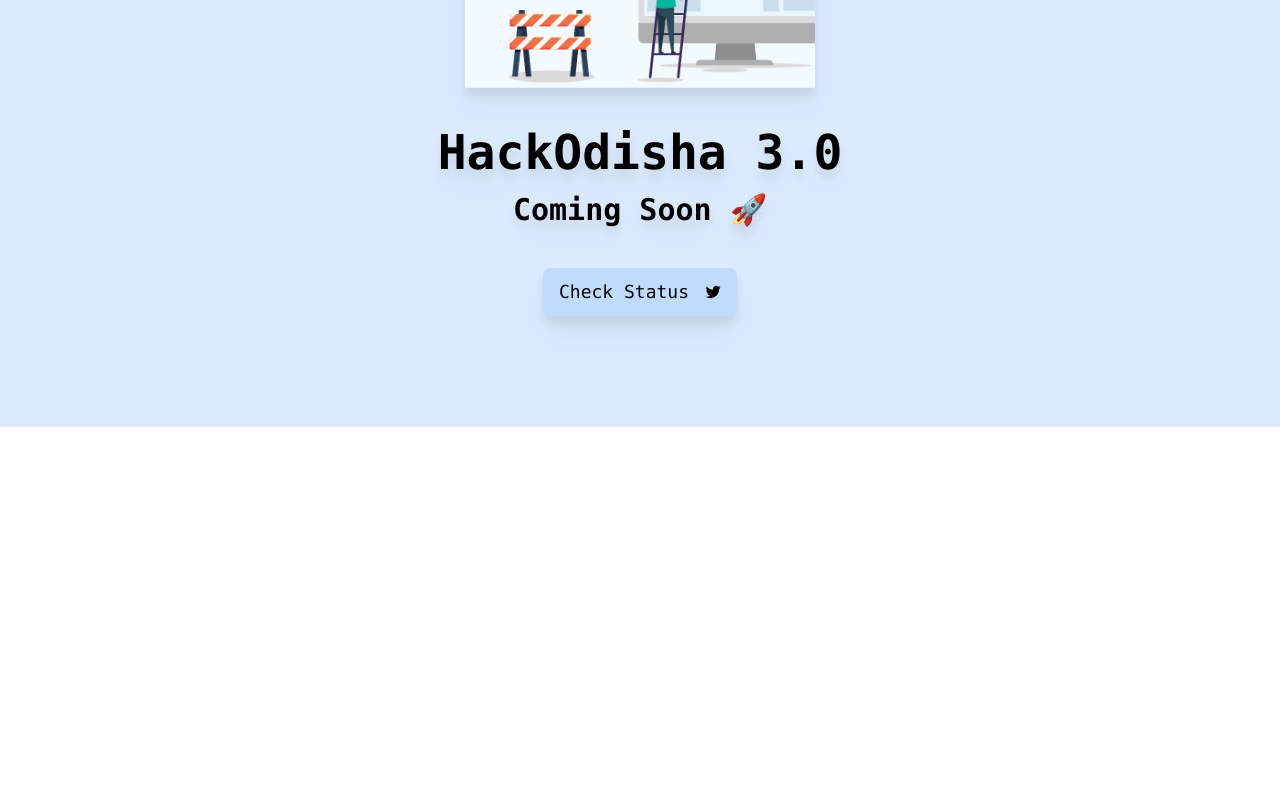
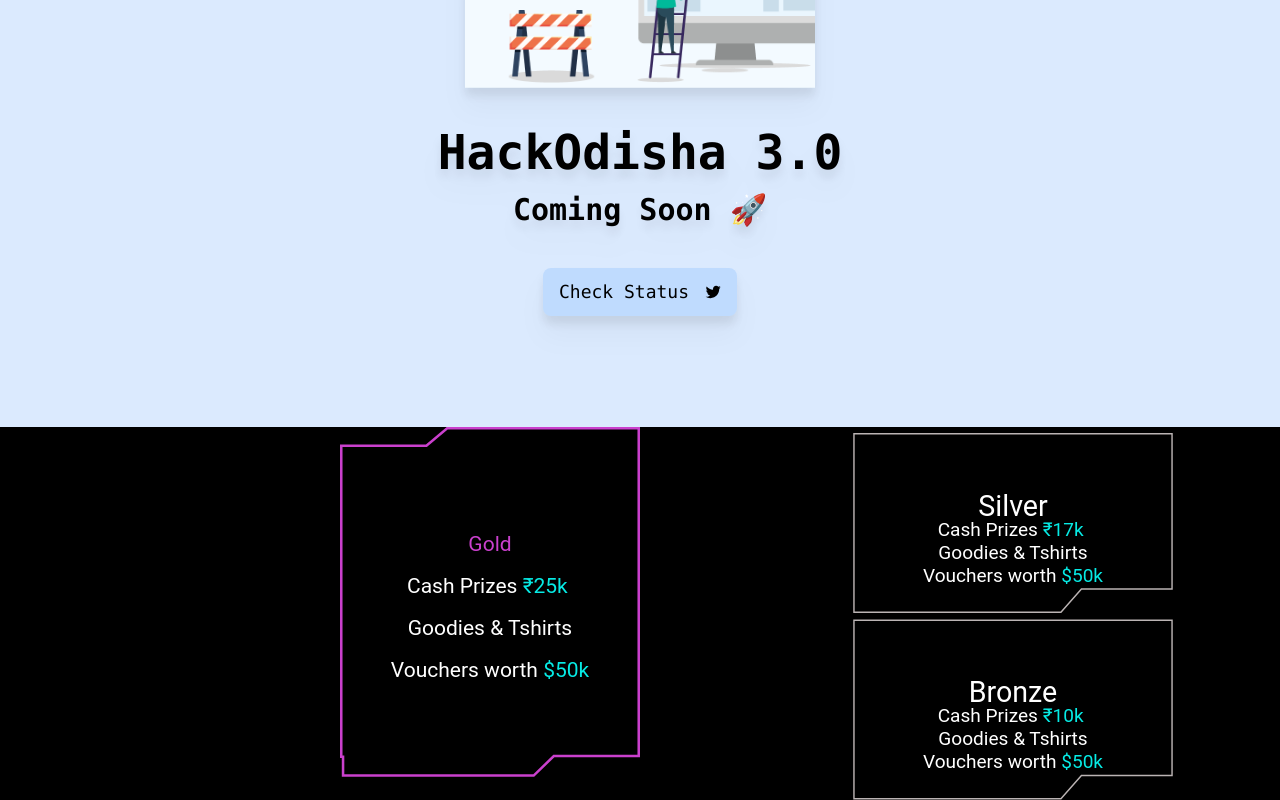
Before and after one commit to Hackodisha/Hackodisha2023, a Next.js app: page / in a window 1280 px wide. Shown: the part 373-1173 px from the top of the page. Before the commit the page ends 800 px from the top, so only its background shows below. Built offline with nearby package versions, Linux system fonts and the light colour scheme.

Commit message:
feat:track

```diff
--- a/src/app/page.js
+++ b/src/app/page.js
@@ -1,6 +1,7 @@
 "use client";
 import Player from "@/components/Player";
 import { useState } from "react";
+import Track from "@/components/track/Track";
 
 export default function Home() {
   const [counter, setCounter] = useState(0);
@@ -18,6 +19,7 @@ export default function Home() {
   };
 
   return (
+    <>
     <main className="flex min-h-screen min-w-screen flex-col items-center justify-center p-12 xl:p-0 md:text-2xl bg-blue-100">
       <div className="drop-shadow-xl flex-col flex gap-10 items-center ">
         <Player />
@@ -60,5 +62,8 @@ export default function Home() {
         </a>
       </div>
     </main>
+    <Track/>
+    </>
   );
+
 }
--- /dev/null
+++ b/src/components/track/Track.jsx
@@ -0,0 +1,52 @@
+function Track () {
+    return (
+        <div className="bg-black grid grid-cols-3 gap-0  ">
+
+        <div className=" items-center justify-center row-span-2 col-span-2   xl:p-0 md:text-2xl red   "
+        style={{
+           marginLeft:"330px"
+        }} >
+        <svg xmlns="http://www.w3.org/2000/svg" width="320" height="350" viewBox="0 0 714 833" fill="none" >
+<path d="M205.666 44.5001H3V785H7.25545V829.5H460.992L508.866 783H711V3.00012H255.135L205.666 44.5001Z" stroke="#CA40CD" stroke-width="6"/>
+<text x="50%" y="30%" dominant-baseline="middle" text-anchor="middle" font-size="50" font-family="Roboto" >
+    <tspan dy="2rem" width=" 129px" height=" 89.46px" font-Size="90px" line-height="180%" fill="#CA40CD" >Gold</tspan>
+    <tspan  x="50%" dy="2em" fill="#fff">Cash Prizes <tspan fill="#06EBE5"> ₹25k </tspan> </tspan>
+
+        <tspan x="50%" dy="2em" fill="#fff">Goodies & Tshirts</tspan>
+        <tspan x="50%" dy="2em" fill="#fff">Vouchers worth<tspan fill="#06EBE5"> $50k </tspan></tspan>
+</text>
+
+</svg>
+</div>
+
+
+<div className="items-center justify-center p-12 xl:p-0 md:text-2xl red  ">
+<svg xmlns="http://www.w3.org/2000/svg" width="320" height="192" viewBox="0 0 671 378" fill="none" >
+<path d="M669 2.00012H2V376H436L479 327.5H669V2.00012Z" stroke="#BBB4B4" stroke-width="3"/>
+<text x="50%" y="40%" dominant-baseline="middle" text-anchor="middle" font-size="50" font-family="Roboto" >
+<tspan x="50%" dy=".1em"  fill="#fff" width="100" height="70" fontSize="60">Silver</tspan>
+    <tspan x="50%" dy="1.2em" fill="#fff" fontSize="40">Cash Prizes <tspan fill="#06EBE5">₹17k </tspan></tspan>
+        <tspan x="50%" dy="1.2em" fill="#fff" fontSize="40">Goodies & Tshirts</tspan>
+        <tspan x="50%" dy="1.2em" fill="#fff" fontSize="40">Vouchers worth <tspan fill="#06EBE5"> $50k </tspan></tspan>
+        </text>
+</svg>
+</div>
+<div className=" items-center justify-center p-12 xl:p-0 md:text-2xl red  ">
+<svg xmlns="http://www.w3.org/2000/svg" width="320" height="181" viewBox="0 0 671 378" fill="none" >
+<path d="M669 2.00006H2V376H436L479 327.5H669V2.00006Z" stroke="#BBB4B4" stroke-width="3"/>
+<text x="50%" y="40%" dominant-baseline="middle" text-anchor="middle" font-size="50" font-family="Roboto" >
+<tspan x="50%" dy=".1em" fill="#fff"  width="100" height="70" fontSize="60">Bronze</tspan>
+    <tspan x="50%" dy="1.2em" fill="#fff" fontSize="40">Cash Prizes <tspan fill="#06EBE5">₹10k </tspan> </tspan>
+        <tspan x="50%" dy="1.2em" fill="#fff" fontSize="40">Goodies & Tshirts</tspan>
+        <tspan x="50%" dy="1.2em" fill="#fff" fontSize="40">Vouchers worth <tspan fill="#06EBE5"> $50k </tspan></tspan>
+        </text>
+</svg>
+
+
+</div>
+
+
+</div>
+
+    )}
+export default Track;
```
